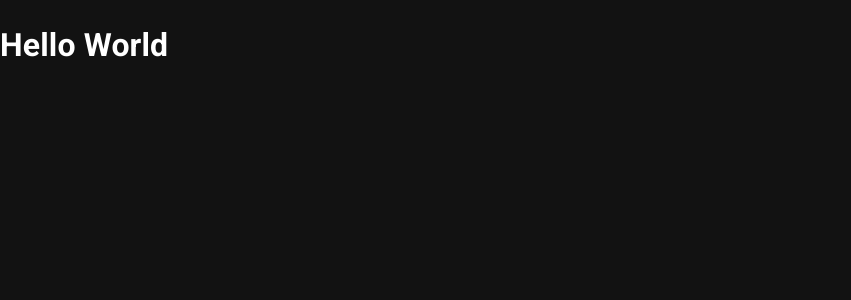
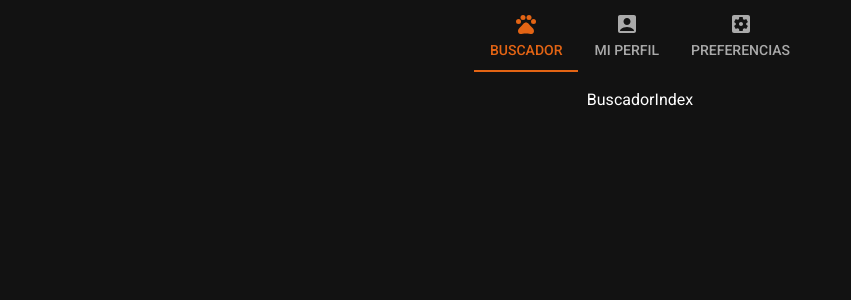
Before and after one commit to No-Country-simulation/c19-46-n-java-react, a React (Vite) app in the folder frontend/: page /main-menu in a window 1280 px wide. Shown: the top 300 px of the page, without its empty margins (0-851 px from the left). Built offline with nearby package versions, Linux system fonts and the light colour scheme.

Commit message:
cambio de colores y fuente principales, ruteo, navbar

```diff
--- a/frontend/package.json
+++ b/frontend/package.json
@@ -12,6 +12,7 @@
   "dependencies": {
     "@emotion/react": "^11.11.4",
     "@emotion/styled": "^11.11.5",
+    "@fontsource/poppins": "^5.0.14",
     "@fontsource/roboto": "^5.0.13",
     "@mui/icons-material": "^5.16.0",
     "@mui/material": "^5.16.0",
--- a/frontend/src/App.jsx
+++ b/frontend/src/App.jsx
@@ -1,7 +1,14 @@
+import Button from "@mui/material/Button";
+
 function App() {
   return (
     <>
-      <h1>Hello World</h1>
+      <h1>hola, soy una version muy temprana de la app</h1>
+      {/* Aca va el componente de entrada al sistema (bienvenido y login) */}
+      {/* este componente MainMenu es temporal, sirve para acceder al menu principal directamente sin iniciar sesion */}
+      <Button variant="contained" href="/main-menu">
+        Ingresar sin iniciar sesion
+      </Button>
     </>
   );
 }
--- a/frontend/src/main.jsx
+++ b/frontend/src/main.jsx
@@ -1,21 +1,38 @@
 import React from "react";
 import ReactDOM from "react-dom/client";
 import { CssBaseline, ThemeProvider, createTheme } from "@mui/material";
-import App from "./App.jsx";
 import { BrowserRouter } from "react-router-dom";
+import Root from "./routes/Root.jsx";
 
-const darkTheme = createTheme({
+const customDarkTheme = createTheme({
   palette: {
     mode: "dark",
+    primary: {
+      main: "#E36414", // Primario: Naranja
+    },
+    secondary: {
+      main: "#0F4C5C", // Secundario: Azul
+    },
+    background: {
+      default: "#121212", // Fondo oscuro
+      paper: "#1d1d1d", // Fondo de componentes
+    },
+    text: {
+      primary: "#ffffff", // Texto principal
+      secondary: "#aaaaaa", // Texto secundario
+    },
+  },
+  typography: {
+    fontFamily: "Poppins,Roboto, Arial, sans-serif",
   },
 });
 
 ReactDOM.createRoot(document.getElementById("root")).render(
   <React.StrictMode>
-    <ThemeProvider theme={darkTheme}>
+    <ThemeProvider theme={customDarkTheme}>
       <CssBaseline />
       <BrowserRouter>
-        <App />
+        <Root />
       </BrowserRouter>
     </ThemeProvider>
   </React.StrictMode>
--- /dev/null
+++ b/frontend/src/routes/NavBarRoutes.jsx
@@ -0,0 +1,35 @@
+import { Route, Routes } from "react-router-dom";
+import BuscadorIndex from "../views/wrap-content/buscador/BuscadorIndex";
+import MiPerfilIndex from "../views/wrap-content/mi-perfil/MiPerfilIndex";
+import PreferenciasIndex from "../views/wrap-content/preferencias/PreferenciasIndex";
+
+const NavBarRoutes = () => {
+  const routes = [
+    {
+      path: "*",
+      element: <BuscadorIndex />,
+    },
+    {
+      path: "buscador/*",
+      element: <BuscadorIndex />,
+    },
+    {
+      path: "mi-perfil/*",
+      element: <MiPerfilIndex />,
+    },
+    {
+      path: "preferencias/*",
+      element: <PreferenciasIndex />,
+    },
+  ];
+
+  return (
+    <Routes>
+      {routes.map((route) => (
+        <Route key={route.path} path={route.path} element={route.element} />
+      ))}
+    </Routes>
+  );
+};
+
+export default NavBarRoutes;
--- /dev/null
+++ b/frontend/src/routes/Root.jsx
@@ -0,0 +1,30 @@
+import { Routes, Route } from "react-router-dom";
+import App from "../App";
+import MainMenu from "../views/MainMenu";
+
+const routes = [
+  {
+    path: "/",
+    element: <App />,
+  },
+  {
+    path: "/*",
+    element: <App />,
+  },
+  {
+    path: "main-menu/*",
+    element: <MainMenu />,
+  },
+];
+
+const Root = () => {
+  return (
+    <Routes>
+      {routes.map((route) => (
+        <Route key={route.path} path={route.path} element={route.element} />
+      ))}
+    </Routes>
+  );
+};
+
+export default Root;
--- /dev/null
+++ b/frontend/src/views/MainMenu.jsx
@@ -0,0 +1,16 @@
+import { Grid } from "@mui/material";
+import NavBarRoutes from "../routes/NavBarRoutes";
+import Navbar from "./navbar/Navbar";
+
+const MainMenu = () => {
+  return (
+    <>
+      <Navbar />
+      <Grid container justifyContent="center" mt={2}>
+        <NavBarRoutes />
+      </Grid>
+    </>
+  );
+};
+
+export default MainMenu;
--- /dev/null
+++ b/frontend/src/views/navbar/Navbar.jsx
@@ -0,0 +1,66 @@
+import * as React from "react";
+import Tabs from "@mui/material/Tabs";
+import Tab from "@mui/material/Tab";
+import PetsIcon from "@mui/icons-material/Pets";
+import AccountBoxIcon from "@mui/icons-material/AccountBox";
+import SettingsApplicationsIcon from "@mui/icons-material/SettingsApplications";
+import { Grid } from "@mui/material";
+import { Link, useLocation } from "react-router-dom";
+
+const Navbar = () => {
+  const location = useLocation();
+  const getValueFromPath = (path) => {
+    switch (path) {
+      case "/main-menu":
+      case "/main-menu/buscador":
+        return 0;
+      case "/main-menu/mi-perfil":
+        return 1;
+      case "/main-menu/preferencias":
+        return 2;
+      default:
+        return 0;
+    }
+  };
+
+  const [value, setValue] = React.useState(getValueFromPath(location.pathname));
+
+  React.useEffect(() => {
+    setValue(getValueFromPath(location.pathname));
+  }, [location.pathname]);
+
+  const handleChange = (event, newValue) => {
+    setValue(newValue);
+  };
+
+  return (
+    <Grid container justifyContent="center">
+      <Tabs
+        value={value}
+        onChange={handleChange}
+        aria-label="icon label tabs example"
+      >
+        <Tab
+          icon={<PetsIcon />}
+          label="BUSCADOR"
+          component={Link}
+          to="/main-menu/buscador"
+        />
+        <Tab
+          icon={<AccountBoxIcon />}
+          label="MI PERFIL"
+          component={Link}
+          to="/main-menu/mi-perfil"
+        />
+        <Tab
+          icon={<SettingsApplicationsIcon />}
+          label="PREFERENCIAS"
+          component={Link}
+          to="/main-menu/preferencias"
+        />
+      </Tabs>
+    </Grid>
+  );
+};
+
+export default Navbar;
--- /dev/null
+++ b/frontend/src/views/wrap-content/buscador/BuscadorIndex.jsx
@@ -0,0 +1,5 @@
+const BuscadorIndex = () => {
+  return <div>BuscadorIndex</div>;
+};
+
+export default BuscadorIndex;
--- /dev/null
+++ b/frontend/src/views/wrap-content/mi-perfil/MiPerfilIndex.jsx
@@ -0,0 +1,5 @@
+const MiPerfilIndex = () => {
+  return <div>MiPerfilIndex</div>;
+};
+
+export default MiPerfilIndex;
--- /dev/null
+++ b/frontend/src/views/wrap-content/preferencias/PreferenciasIndex.jsx
@@ -0,0 +1,5 @@
+const PreferenciasIndex = () => {
+  return <div>PreferenciasIndex</div>;
+};
+
+export default PreferenciasIndex;
```
Also changed, not shown: 2 other files (tests, documents, lock files or other folders).
